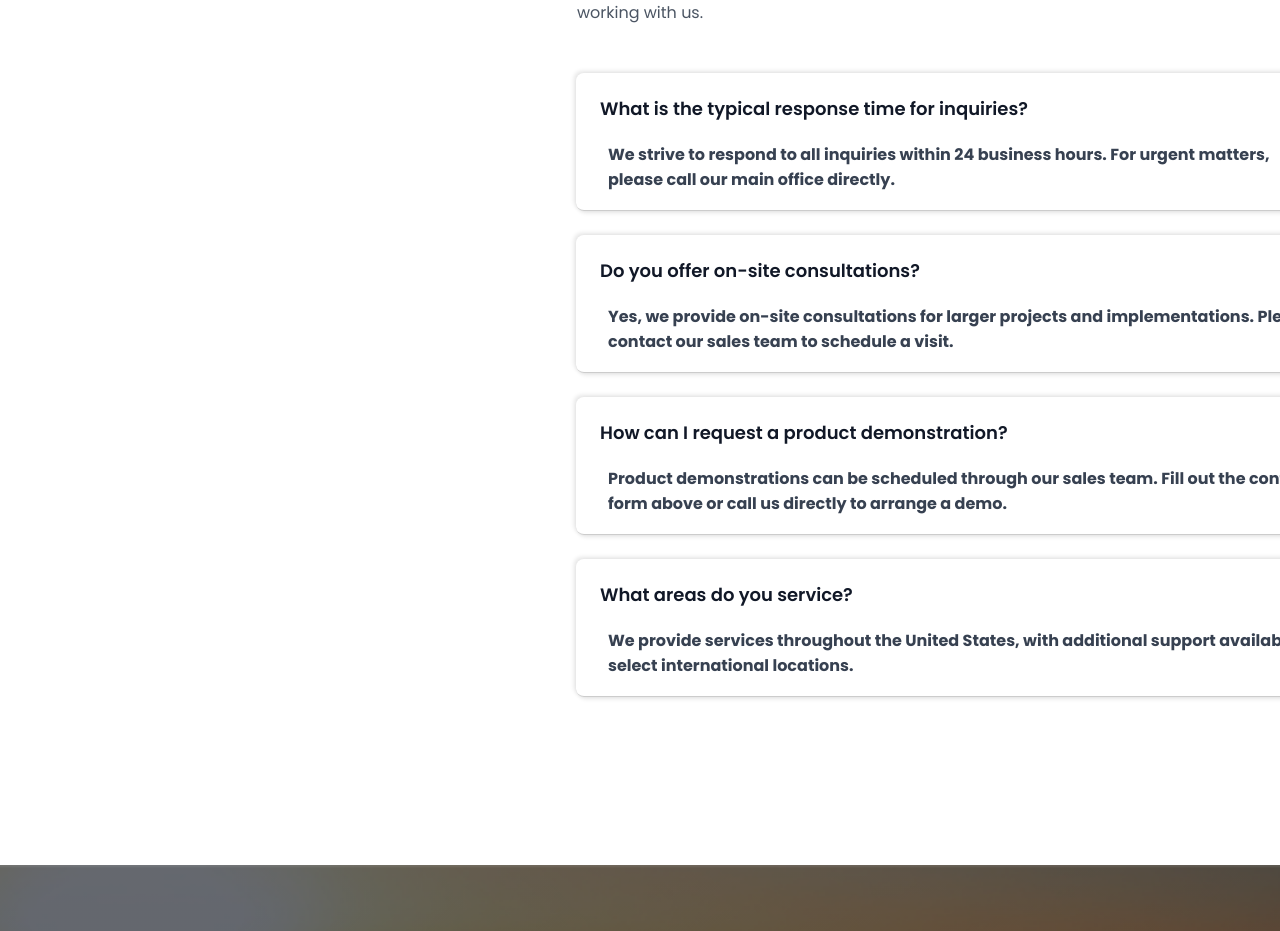
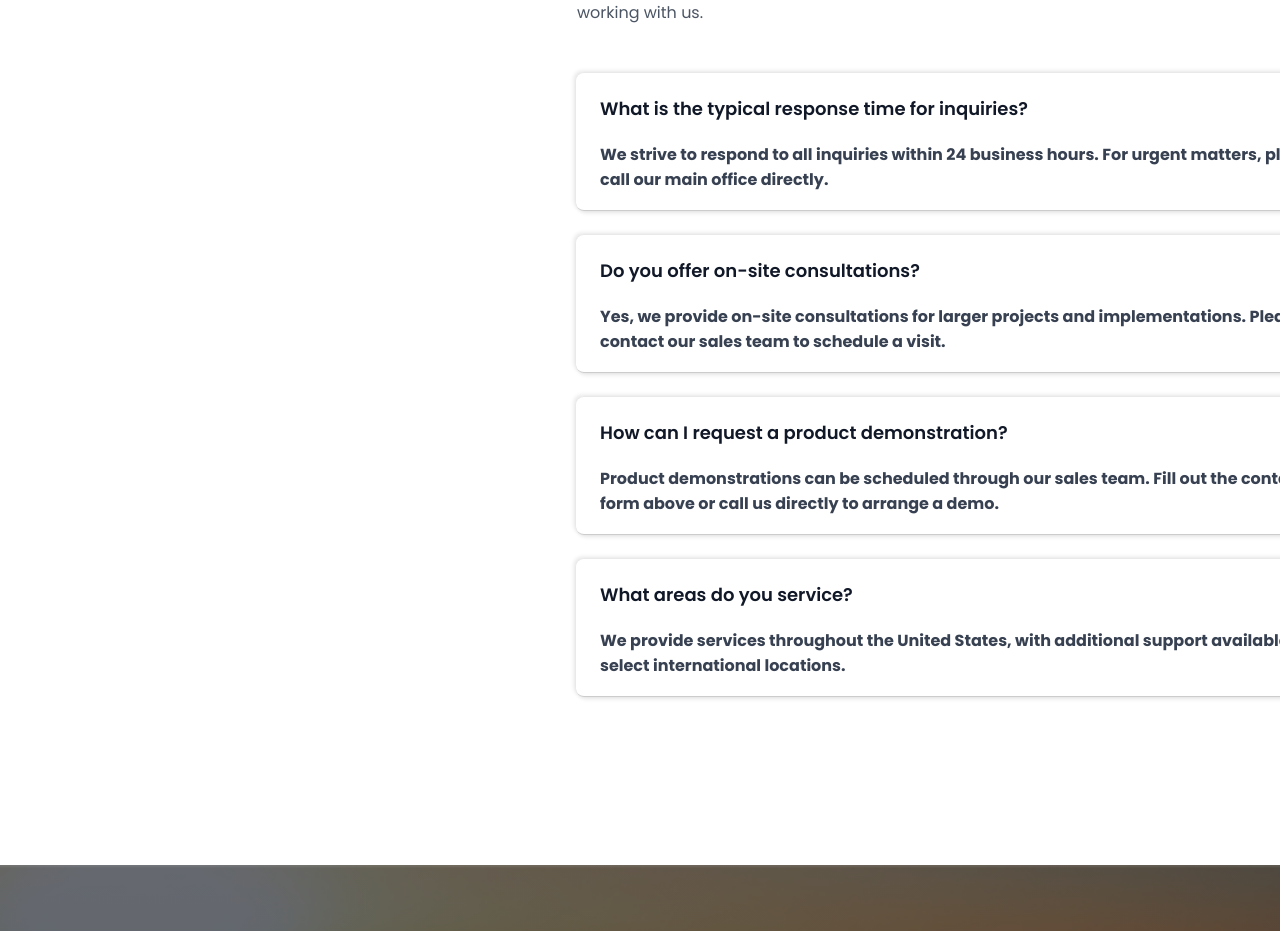
Before and after one commit to TrushitMarviya/agrolla, a Next.js app: page /contact in a window 1280 px wide. Shown: the part 2263-3194 px from the top of the page. Built offline with nearby package versions, Linux system fonts and the light colour scheme.

Commit message:
decrese the paddings

```diff
--- a/src/app/contact/contact.css
+++ b/src/app/contact/contact.css
@@ -288,7 +288,7 @@ p.h4 {
 
 .accordion-content {
   padding-top: 8px;
-  padding-left: 32px;
+  padding-left: 24px;
   padding-right: 24px;
   padding-bottom: 8px;
   font-weight: 700;
```
